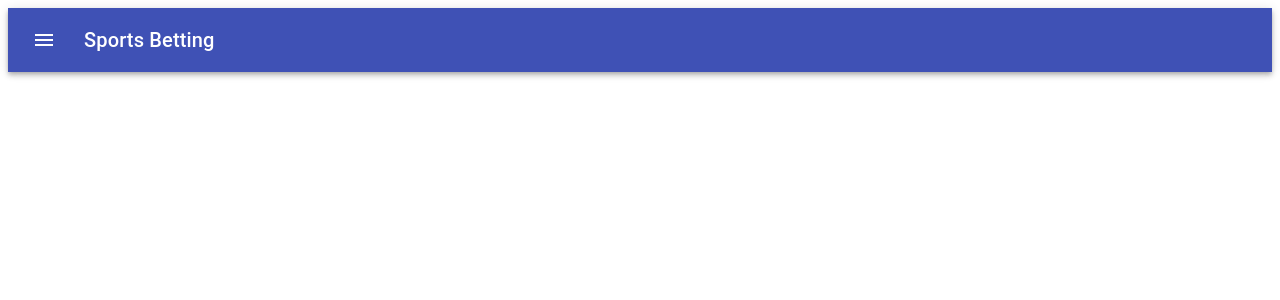
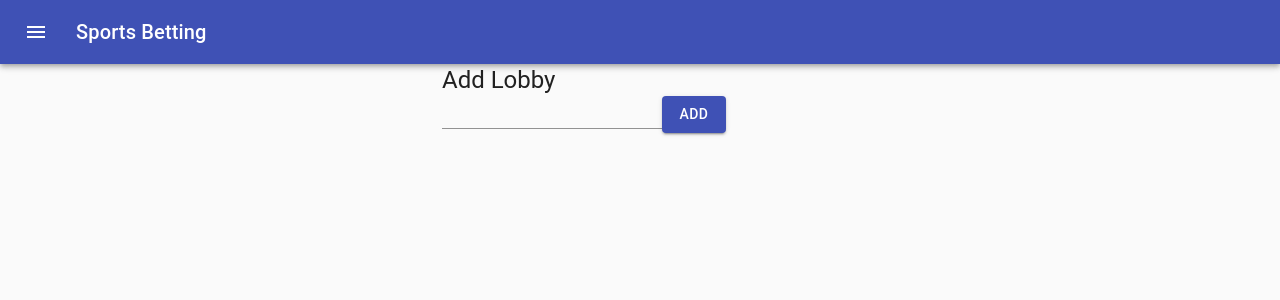
Before and after one commit to sh3ev/SportsBettingSite-Frontend, a React (Create React App) app in the folder sports-betting/: page /addlobby in a window 1280 px wide. Shown: the top 300 px of the page. Built offline with nearby package versions, Linux system fonts and the light colour scheme.

Commit message:
Adding Lobby

```diff
--- /dev/null
+++ b/sports-betting/src/components/AddLobby.js
@@ -0,0 +1,92 @@
+import React from 'react';
+import axios from 'axios';
+import Button from '@material-ui/core/Button';
+import CssBaseline from '@material-ui/core/CssBaseline';
+import TextField from '@material-ui/core/TextField';
+import FormControlLabel from '@material-ui/core/FormControlLabel';
+import Checkbox from '@material-ui/core/Checkbox';
+import Input from '@material-ui/core/Input';
+import Grid from '@material-ui/core/Grid';
+import Box from '@material-ui/core/Box';
+import LockOutlinedIcon from '@material-ui/icons/LockOutlined';
+import Typography from '@material-ui/core/Typography';
+import { makeStyles } from '@material-ui/core/styles';
+import Container from '@material-ui/core/Container';
+import FormControl from '@material-ui/core/FormControl';
+
+
+const useStyles = makeStyles(theme => ({
+    paper: {
+      marginTop: theme.spacing(8),
+      display: 'flex',
+      flexDirection: 'column',
+      alignItems: 'center',
+    },
+    avatar: {
+      margin: theme.spacing(1),
+      backgroundColor: theme.palette.secondary.main,
+    },
+    form: {
+      width: '100%', // Fix IE 11 issue.
+      marginTop: theme.spacing(1),
+    },
+    submit: {
+      margin: theme.spacing(3, 0, 2),
+    },
+  }));
+
+export default class LobbyForm extends React.Component {
+
+    constructor() {
+      super();
+      this.state = {
+        name: '',
+
+      };
+    }
+
+    onChange = (e) => {
+      this.setState({ [e.target.name]: e.target.value });
+    }
+
+    onSubmit = (e) => {
+        e.preventDefault();
+        const {name} = this.state;
+        axios({
+            method: 'post',
+            url: 'http://localhost:3001/api/lobbies',
+            data: {name: `${name}`},
+            })
+            .then(function (response) {
+                //handle success
+                console.log(response);
+            })
+            .catch(function (response) {
+                //handle error
+                console.log(response);
+            });
+      }
+
+    render() {
+      const {name} = this.state;
+      return (
+        <Container component="main" maxWidth="xs">
+        <CssBaseline />
+        <Typography component="h1" variant="h5">
+              Add Lobby
+        </Typography>
+        <form onSubmit={this.onSubmit}>
+          <Input
+          variant="outlined"
+          margin="normal"
+            type="text"
+            name="name"
+            value={name}
+            onChange={this.onChange}
+          />
+        <Button variant="contained" color="primary" type="submit">Add</Button>
+        </form>
+        </Container>
+      );
+    }
+  }
--- a/sports-betting/src/index.js
+++ b/sports-betting/src/index.js
@@ -6,7 +6,7 @@ import App from './App';
 import LobbyList from './components/LobbyList';
 import Login from './components/Login';
 import Register from './components/Register';
-
+import AddLobby from './components/AddLobby';
 
 const routing = (
     <Router>
@@ -15,6 +15,7 @@ const routing = (
         <Route path="/lobby" component={LobbyList} />
         <Route path="/login" component={Login} />
         <Route path="/register" component={Register} />
+        <Route path="/addlobby" component={AddLobby} />
       </div>
     </Router>
   )
```
